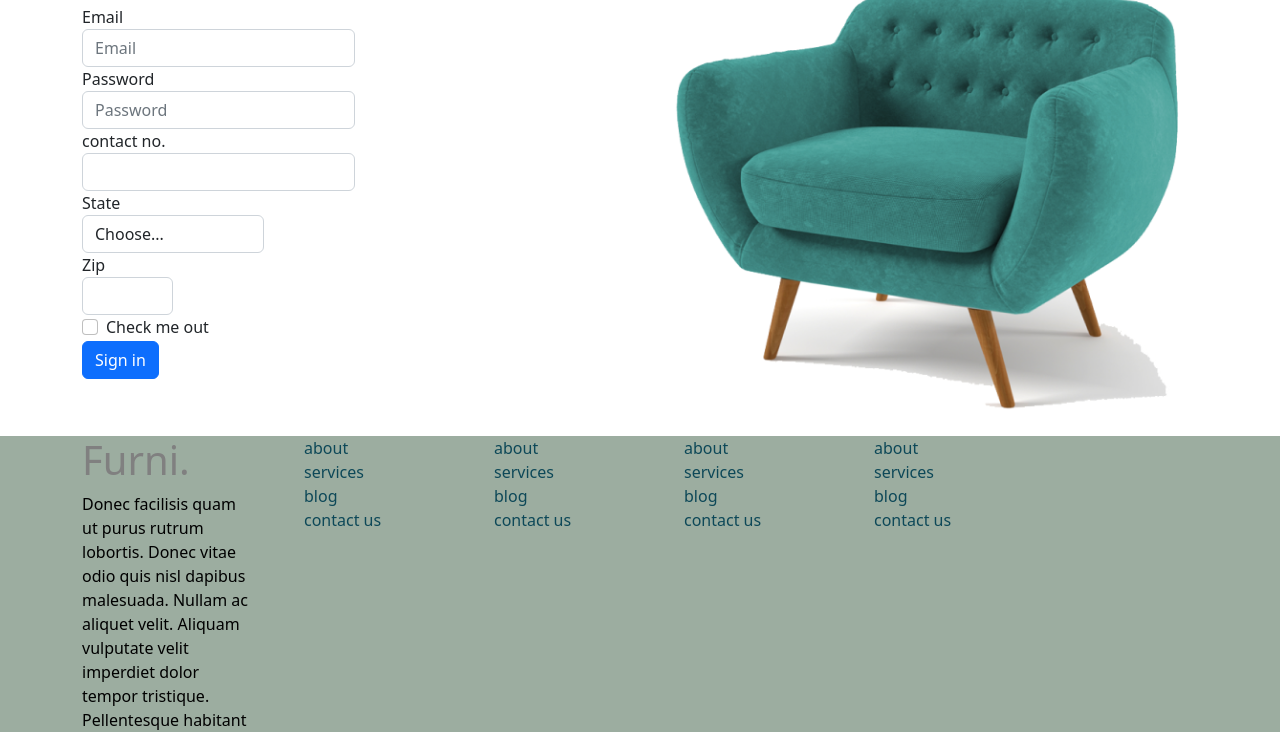
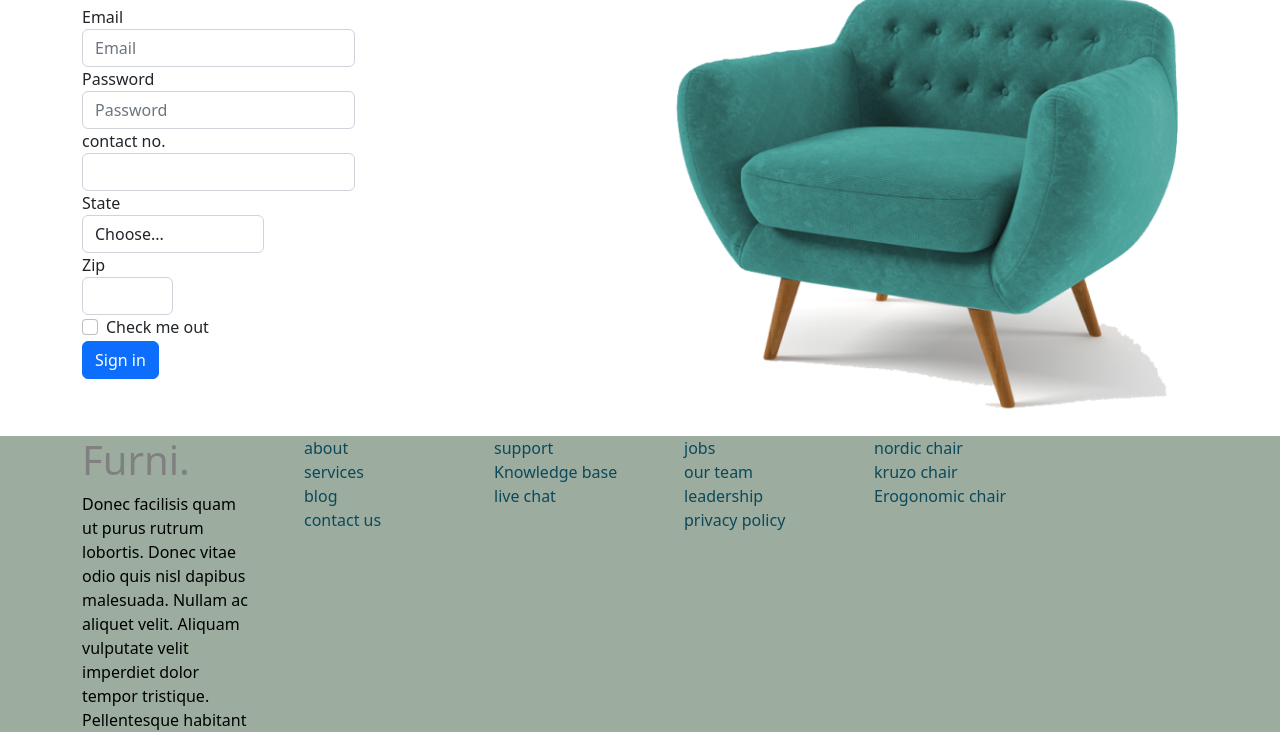
Before and after one commit to marskoledipali01/Web_design-Furniture, a plain HTML site: page index.html in a window 1280 px wide. Shown: the part 2863-3595 px from the top of the page. Drawn offline with nearby package versions, Linux system fonts and the light colour scheme.

Commit message:
Update index.html

```diff
--- a/index.html
+++ b/index.html
@@ -330,26 +330,24 @@
 				</div>
 				<div class="col-lg-2 col-md-6">
 					<ul>
-						<li><a href="#">about</a></li>
-						<li><a href="#">services</a></li>
-						<li><a href="#">blog</a></li>
-						<li><a href="#">contact us</a></li>
+						<li><a href="#">support</a></li>
+						<li><a href="#">Knowledge base</a></li>
+						<li><a href="#">live chat</a></li>
 						</ul>
 				</div>
 				<div class="col-lg-2 col-md-6">
 					<ul>
-						<li><a href="#">about</a></li>
-						<li><a href="#">services</a></li>
-						<li><a href="#">blog</a></li>
-						<li><a href="#">contact us</a></li>
+						<li><a href="#">jobs</a></li>
+						<li><a href="#">our team</a></li>
+						<li><a href="#">leadership</a></li>
+						<li><a href="#">privacy policy</a></li>
 						</ul>
 				</div>
 				<div class="col-lg-2 col-md-6">
 					<ul>
-						<li><a href="#">about</a></li>
-						<li><a href="#">services</a></li>
-						<li><a href="#">blog</a></li>
-						<li><a href="#">contact us</a></li>
+						<li><a href="#">nordic chair</a></li>
+						<li><a href="#">kruzo chair</a></li>
+						<li><a href="#">Erogonomic chair</a></li>
 						</ul>
 				</div>
 			</div>
```
